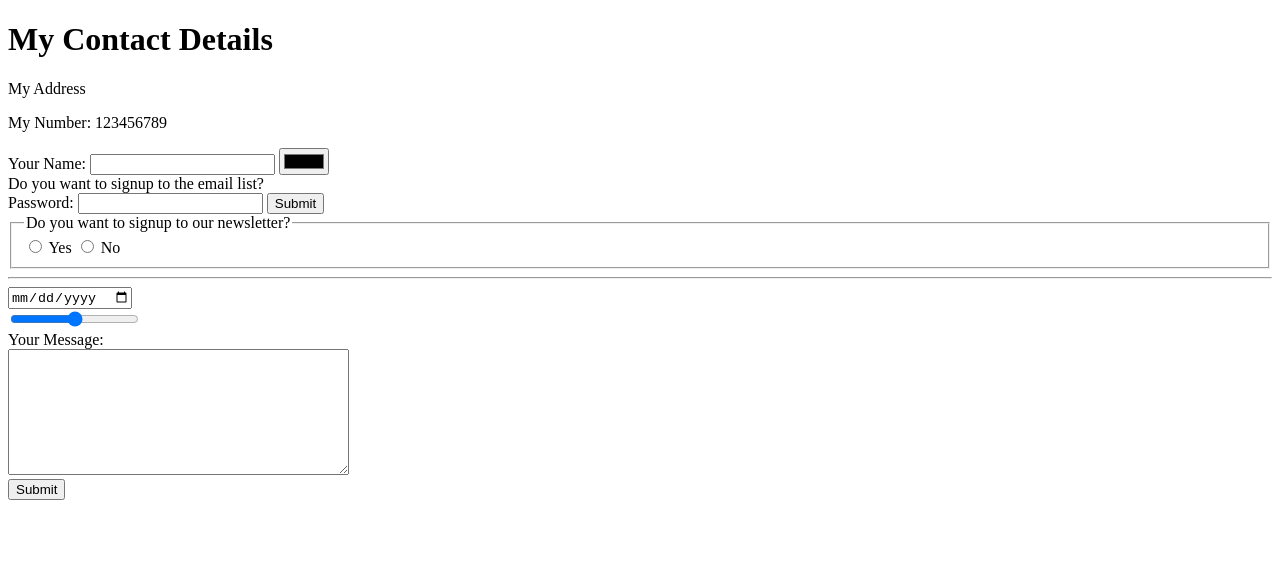
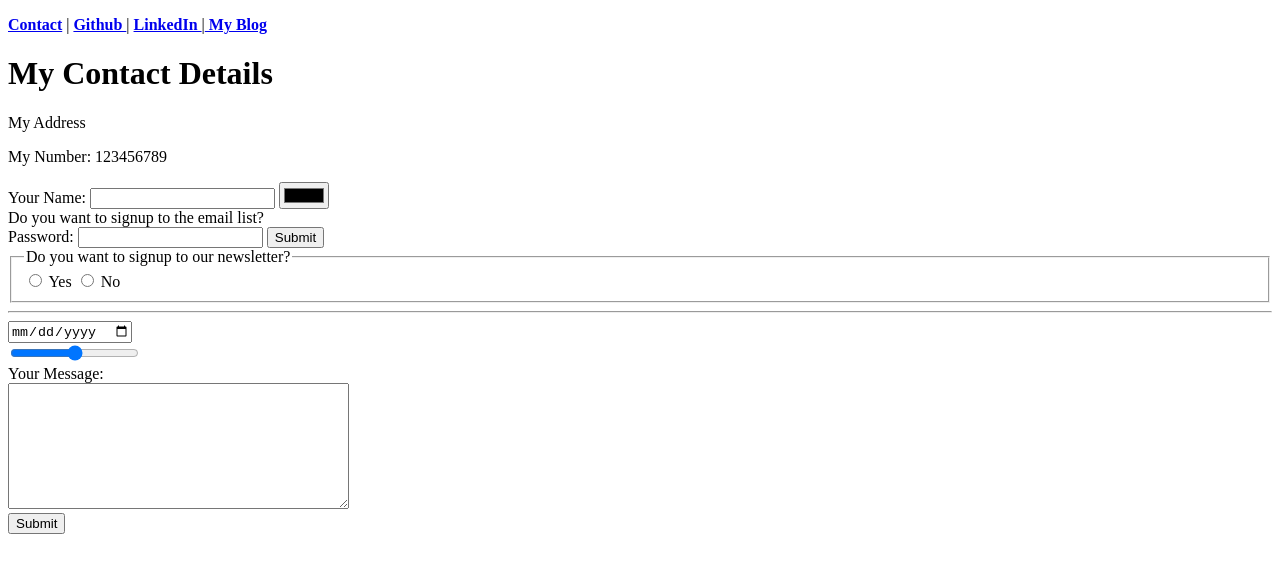
Before and after one commit to sunil-20/cv, a plain HTML site: page contact-me.html in a window 1280 px wide. Drawn offline with Linux system fonts and the light colour scheme.

Commit message:
added header

```diff
--- a/contact-me.html
+++ b/contact-me.html
@@ -5,6 +5,7 @@
     <title>Contact Me</title>
   </head>
   <body>
+    <p><strong><a href="contact-me.html"> Contact</a> </strong> | <strong><a href = "https://github.com/sunil-20/"> Github </a> </strong> | <strong> <a href = "http://www.linkedin.com/in/sunil-kafle"> LinkedIn </a> </strong> |<strong><a href="Blog.html"> My Blog</a> </strong> </p>
     <h1>My Contact Details</h1>
     <p>My Address</p>
     <p>My Number: 123456789</p>
```
